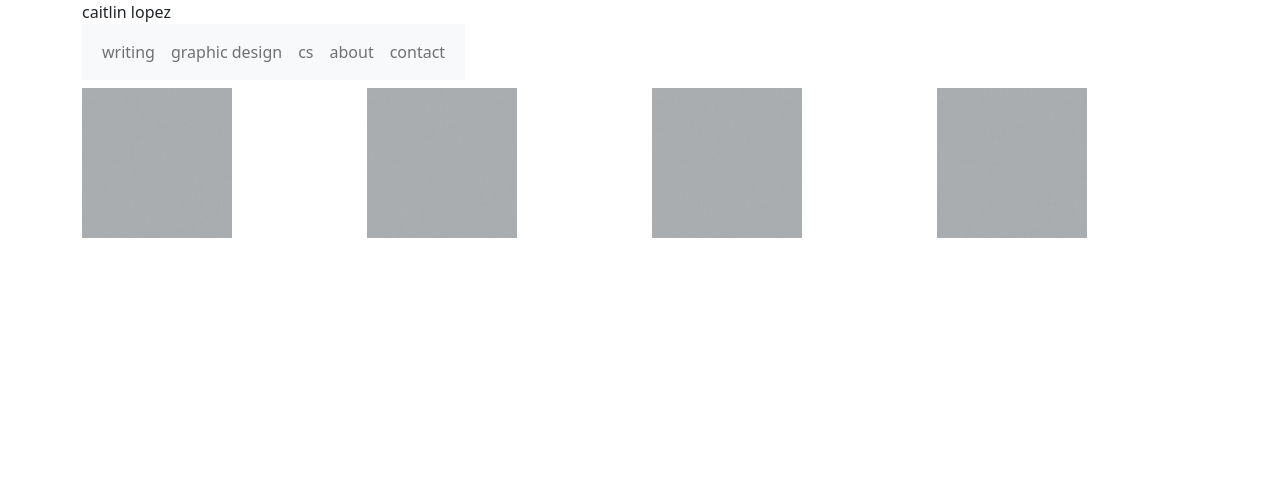
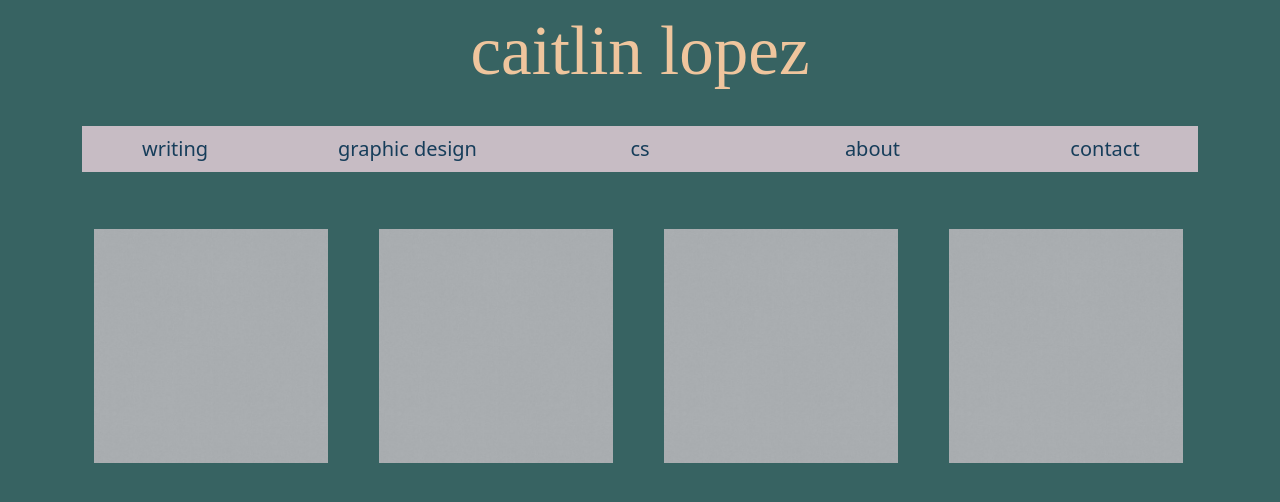
Before and after one commit to caitlinlopez/caitlinlopez.github.io, a plain HTML site: page index.html in a window 1280 px wide. Drawn offline with nearby package versions, Linux system fonts and the light colour scheme; a web font is replaced by a local one.

Commit message:
updated styling and pages

```diff
--- a/index.html
+++ b/index.html
@@ -6,51 +6,85 @@
 		<title>writing - caitlin lopez</title>
 		<link href="https://cdn.jsdelivr.net/npm/bootstrap@5.2.0/dist/css/bootstrap.min.css" rel="stylesheet"
 		integrity="sha384-gH2yIJqKdNHPEq0n4Mqa/HGKIhSkIHeL5AyhkYV8i59U5AR6csBvApHHNl/vI1Bx" crossorigin="anonymous">
+		<link href="https://fonts.googleapis.com/css?family=Fasthand&display=swap" rel="stylesheet">
 
 		<style>
+			.nh {
+				font-family: "Fasthand", serif;
+				font-size: 69px;
+				color: #EFC59D;
+			}
+
 			.navigation {
-				position: fixed;
+				font-size: 20px;
+				margin-top: 2%;
+				text-align: center;
+				background-color: #C7BCC4;
 			}
 
 			.gallery {
 				margin-top: 5%;
 			}
+
+			.words {
+				color: #E4ECEF;
+				text-align: center;
+				margin-top: 2%;
+			}
+
+			.links {
+				color: #163D5A;
+			}
+
+			.links:hover {
+				color: #9CB2BD;
+			}
 		</style>
   </head>
 
-  <body>
+  <body style="background-color: #376362;">
+	<div class="container d-flex justify-content-center">
+		<div class="nh">caitlin lopez</div>
+	</div>
+
+	<div id="primary-nav">
 		<div class="container">
-		<div>caitlin lopez</div>
-		<nav class="navbar navbar-expand bg-light navigation">
-			<div class="container-fluid">
-				<div class="collapse navbar-collapse" id="navbarSupportedContent">
-					<ul class="navbar-nav me-auto mb-2 mb-lg-0">
+			<ul class="nav navigation">
+				<div class="col-4 col-lg-2">
 					<li class="nav-item">
-							<a class="nav-link" href="#">writing</a>
+						<a href="index.html" class="nav-link links">writing</a>
 					</li>
+				</div>
+				<div class="col-4 col-lg-3">
 					<li class="nav-item">
-							<a class="nav-link" href="#">graphic design</a>
+						<a href="design.html" class="nav-link links">graphic design</a>
 					</li>
+				</div>
+				<div class="col-4 col-lg-2">
 					<li class="nav-item">
-							<a class="nav-link" href="#">cs</a>
+						<a href="cs.html" class="nav-link links">cs</a>
 					</li>
+				</div>
+				<div class="col-4 col-lg-3">
 					<li class="nav-item">
-							<a class="nav-link" href="#">about</a>
+						<a href="about.html" class="nav-link links">about</a>
 					</li>
+				</div>
+				<div class="col-4 col-lg-2">
 					<li class="nav-item">
-							<a class="nav-link" href="#">contact</a>
+						<a href="contact.html" class="nav-link links">contact</a>
 					</li>
+				</div>
 			</ul>
 		</div>
 	</div>
-		</nav>
-	</div>
-	<div class="container gallery">
+
+	<div class="container">
 		<div class="row">
-			<div class="col-6 col-md-4 col-lg-3"><img src="media/placeholder.jpg" alt="project" width="150px"></div>
-			<div class="col-6 col-md-4 col-lg-3"><img src="media/placeholder.jpg" alt="project" width="150px"></div>
-			<div class="col-6 col-md-4 col-lg-3"><img src="media/placeholder.jpg" alt="project" width="150px"></div>
-			<div class="col-6 col-md-4 col-lg-3"><img src="media/placeholder.jpg" alt="project" width="150px"></div>
+			<div class="gallery px-4 col-12 col-md-6 col-lg-3"><a href="neveragain.html"><img src="media/placeholder.jpg" alt="project" width="234px"></a></div>
+			<div class="gallery px-4 col-12 col-md-6 col-lg-3"><a href="yearbook.html"><img src="media/placeholder.jpg" alt="project" width="234px"></a></div>
+			<div class="gallery px-4 col-12 col-md-6 col-lg-3"><a href="coverage.html"><img src="media/placeholder.jpg" alt="project" width="234px"></a></div>
+			<div class="gallery px-4 col-12 col-md-6 col-lg-3"><a href="spec.html"><img src="media/placeholder.jpg" alt="project" width="234px"></a></div>
 		</div>
 	</div>
 
```
Also changed, not shown: about.html (+97 -0 lines), cs.html (+50 -19 lines), design.html (+95 -0 lines), coverage.html (added), media/Fasthand-Regular.ttf (added), media/OFL.txt (added), media/rectangle.png (added), neveragain.html (added), spec.html (added), style.css (deleted), yearbook.html (added). Lines whose indentation alone changed are shown as unchanged.
